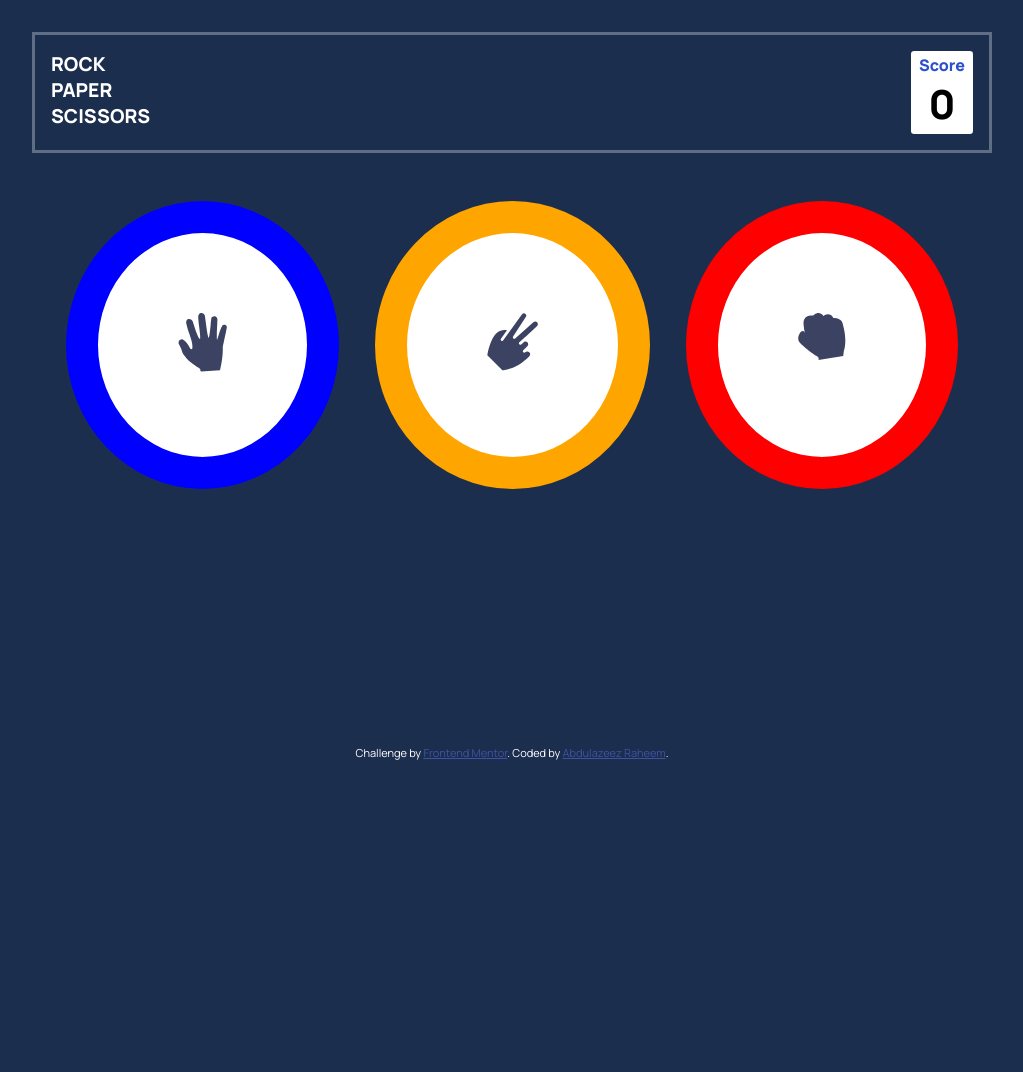
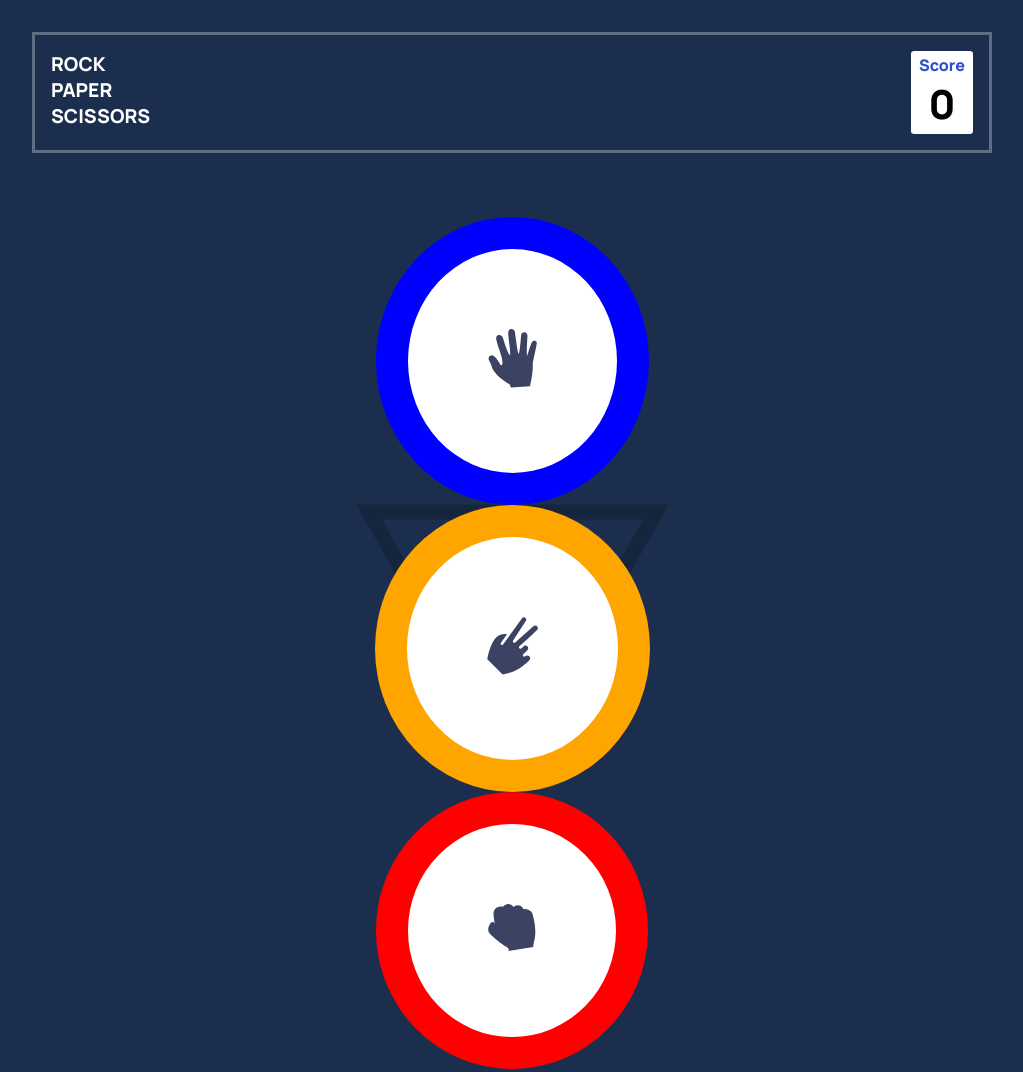
Before and after one commit to rahymaz/az-rock-paper-scissors, a plain HTML site: page index.html in a window 1280 px wide. Shown: the top 1072 px of the page, without its empty margins (128-1151 px from the left). Before the commit the page ends 800 px from the top, so only its background shows below. Drawn offline with Linux system fonts and the light colour scheme; a web font is replaced by a local one.

Commit message:
RPS flexed and interacted

```diff
--- a/index.html
+++ b/index.html
@@ -17,15 +17,7 @@
     <!-- Score Rules You Picked The House Picked You Win You Lose Play Again -->
 
     <!-- Feel free to remove these styles or customise in your own stylesheet 👍 -->
-    <style>
-      .attribution {
-        font-size: 11px;
-        text-align: center;
-      }
-      .attribution a {
-        color: hsl(228, 45%, 44%);
-      }
-    </style>
+
   </head>
   <body>
     <section class="guide">
@@ -48,16 +40,19 @@
     </section>
 
     <section class="display">
-      <div class="displayAssets">
-        <div class="paper img">
-          <img src="./images/icon-paper.svg" alt="">
-        </div>
-        <div class="scissors img">
-          <img src="./images/icon-scissors.svg" alt="">
-        </div>
-        <div class="rock img">
-          <img src="./images/icon-rock.svg" alt="">
-        </div>
+      <div class="triangle">
+        <div class="displayAssets">
+          <div class="paper img" id="effect">
+            <img src="./images/icon-paper.svg" alt="image for paper">
+          </div>
+          <div class="scissors img" id="effect">
+            <img src="./images/icon-scissors.svg" alt="image for scissors">
+          </div>
+          <div class="rock img" id="effect">
+            <img src="./images/icon-rock.svg" alt="image for rock">
+          </div>
+      </div>
+
       </div>
 
 
--- a/styles.css
+++ b/styles.css
@@ -9,14 +9,30 @@
 }
 
 body {
+    margin: 0 auto;
     width: 100%;
     height: auto;
     background-color: #1c2e4e;
     color: #ffffff;
 }
 
+section {
+    width: 100%;
+    height: auto;
+    margin: 0 auto;
+}
+
+.attribution {
+    font-size: 11px;
+    text-align: center;
+  }
+  .attribution a {
+    color: hsl(228, 45%, 44%);
+  }
+
  .guide {
-    margin: 2rem 10rem;
+    width: 75%;
+    margin: 2rem auto 0 auto;
     padding: 1rem;
     border: 0.2rem solid #606e85;
 }
@@ -54,8 +70,10 @@ body {
 }
 
 .display {
-    margin: 2rem 10rem;
+    width: 75%;
+    margin: 0 auto;
     padding: 1rem;
+
 }
 
 .img {
@@ -64,24 +82,47 @@ body {
     background-color: #ffffff;
 }
 
+.triangle {
+    width: 75%;
+    height: auto;
+    margin: 3rem auto 0 auto;
+    background-image: url(./images/bg-triangle.svg);
+    background-repeat: no-repeat;
+    background-position: center;
+
+
+}
+
+.triangle img{
+    width: fit-content;
+    height: auto;
+}
 .displayAssets {
+    width: 75%;
+    height: auto;
+    margin: 0 auto;
     display: flex;
     justify-content: space-around;
+    align-items: center;
+    flex-wrap: wrap;
+
 }
 
 .rules {
     width: 10rem;
     height: 3rem;
-
     background-color: #1c2e4e;
     color: #ffffff;
-    margin-left:80rem;
-    margin-bottom: 10rem;
+    margin: 2rem 0 5rem 80rem;
     border: 1px solid #ffffff;
     border-radius: 0.5rem;
     font-size: large;
     font-weight: bold;
     cursor: pointer;
+}
+
+.rules:hover{
+    background-color: #364869;
 }
 
 .rock{
@@ -93,3 +134,8 @@ body {
 .scissors {
     border: 2rem solid orange;
 }
+
+#effect:hover {
+    transition: transform 0.3s ease-in-out;
+    transform: scale(1.1);
+}
```
